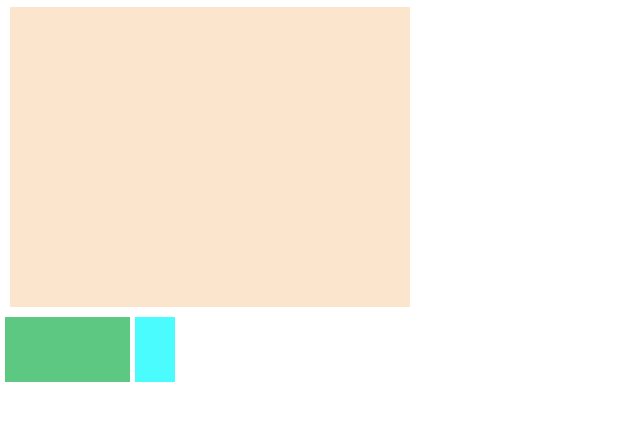
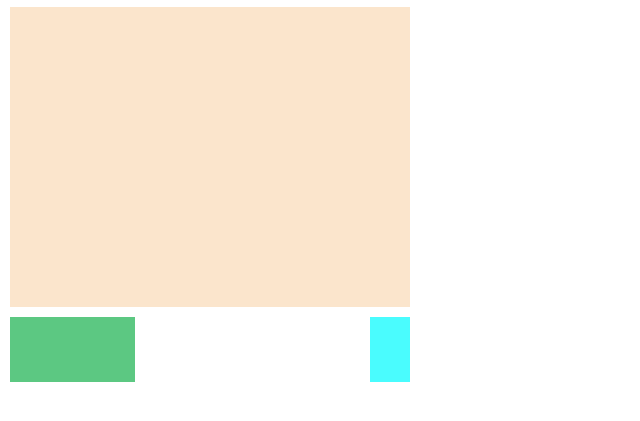
Before and after one commit to jk27924/unit-4-game, a plain HTML site: page index.html in a window 1280 px wide. Shown: the part 113-534 px from the top of the page, without its empty margins (0-640 px from the left). Drawn offline with Linux system fonts and the light colour scheme.

Commit message:
I enlarged the mainbox1.

```diff
--- a/assets/css/style.css
+++ b/assets/css/style.css
@@ -27,9 +27,9 @@ body {
 }
 
 #mainBox1 {
-    height: 65px;
-    width: 170px;
-    margin: 0 5px 5px 5px;
+    height: 130px;
+    width: 400px;
+    margin: 0 10px 10px 10px;
 }
 
 .ranNum {
```
